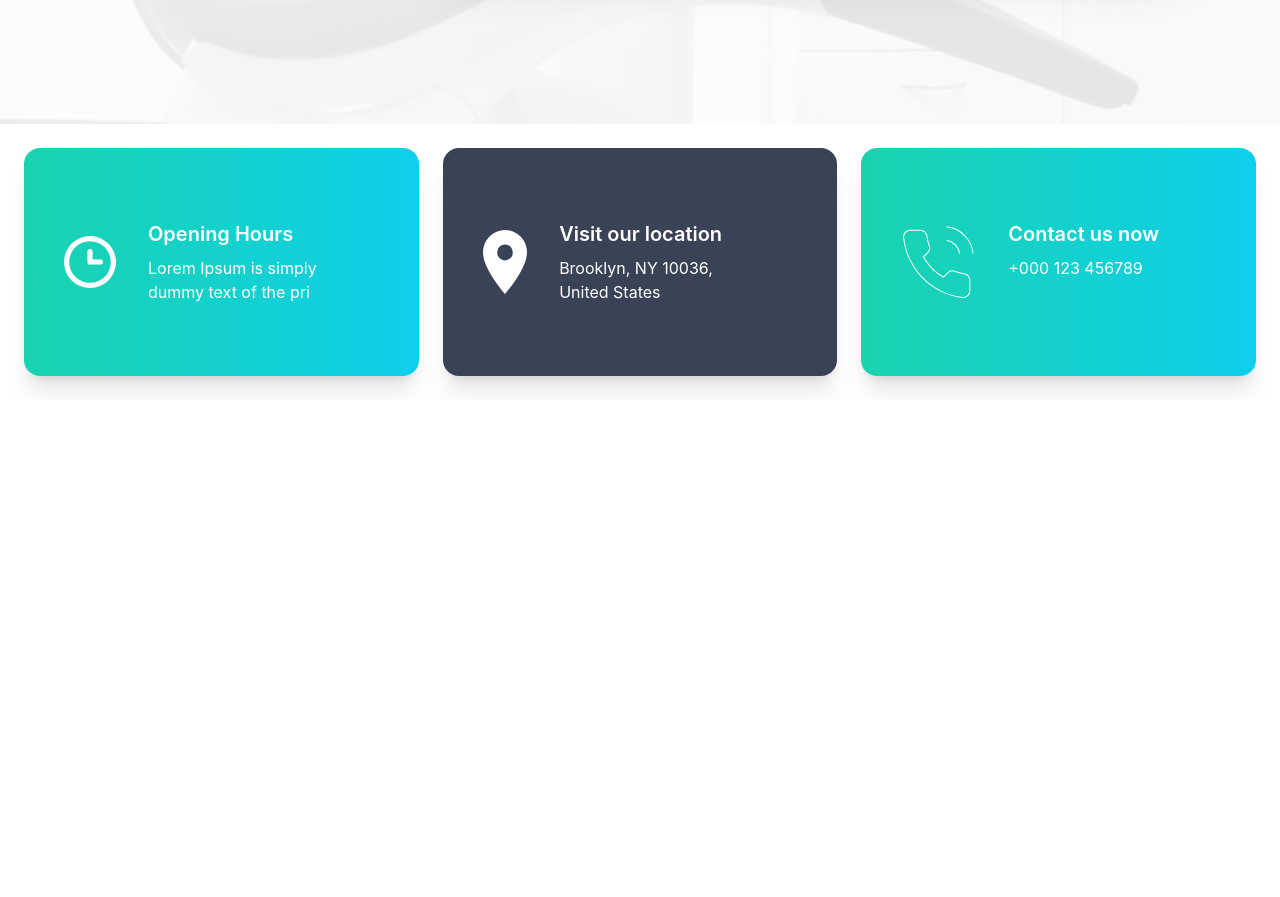
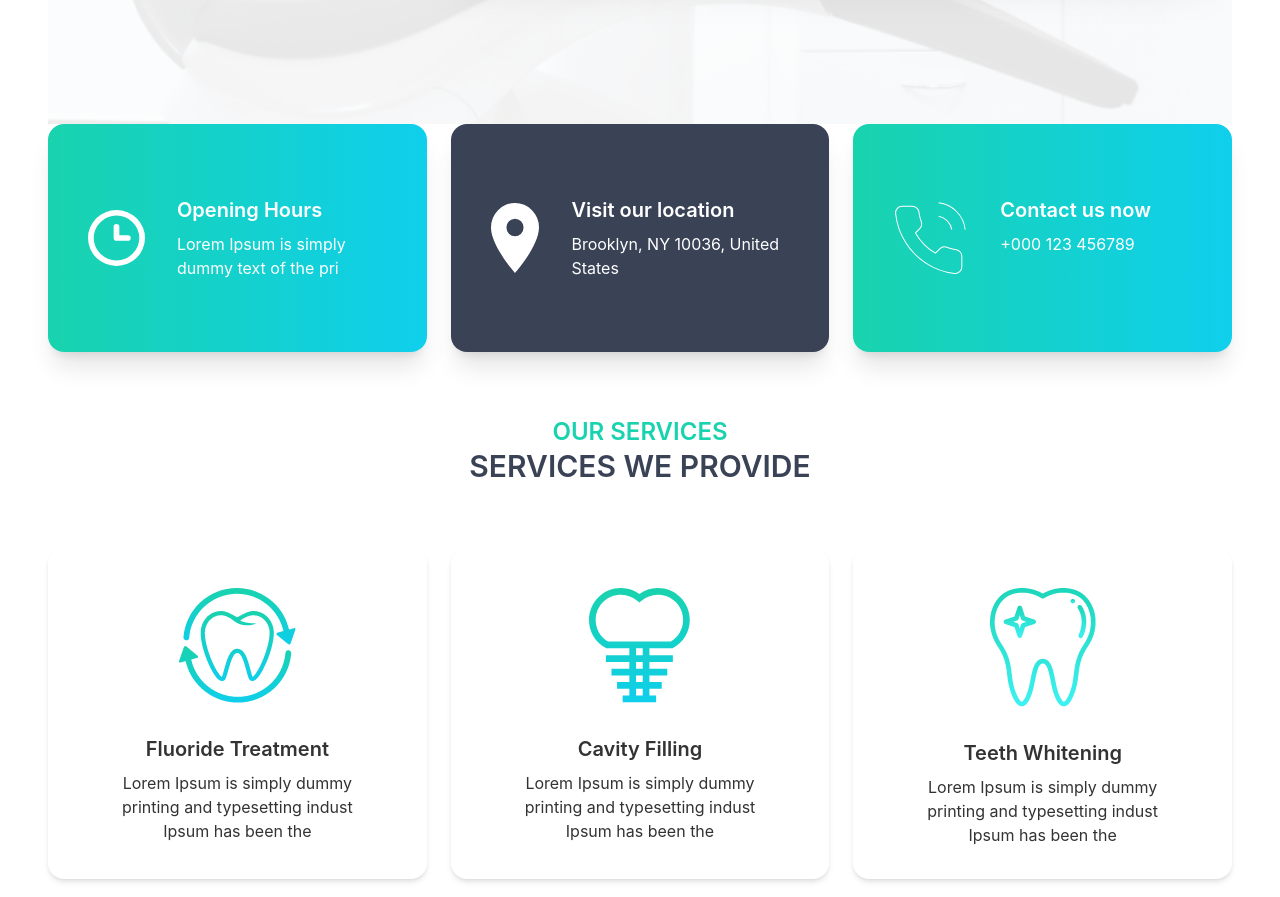
Before and after one commit to emonmorol/doctors-portal, a React (Create React App) app: page / in a window 1280 px wide. Shown: the part 740-1637 px from the top of the page. Before the commit the page ends 1140 px from the top, so only its background shows below. Built offline with nearby package versions, Linux system fonts and the light colour scheme.

Commit message:
service and treatment component created

```diff
--- a/src/Pages/Home/Banner.js
+++ b/src/Pages/Home/Banner.js
@@ -3,15 +3,12 @@ import chair from "../../assets/images/chair.png";
 
 const Banner = () => {
   return (
-    <div
-      className="hero min-h-screen bg-doctor-banner bg-opacity-25"
-      //   style={{ backgroundImage: "url(../../../../assets/images/chair.png)" }}
-    >
-      <div className="hero-content max-w-full lg:p-20 flex-col lg:flex-row-reverse bg-white bg-opacity-90 w-full h-screen">
+    <div className="hero min-h-screen bg-doctor-banner bg-opacity-25">
+      <div className="hero-content max-w-full flex-col lg:flex-row-reverse bg-white bg-opacity-90 w-full h-screen">
         <img
           src={chair}
           alt=""
-          className="lg:max-w-3xl max-w-sm rounded-lg shadow-2xl"
+          className="lg:max-w-3xl max-w-sx rounded-lg shadow-2xl"
         />
         <div className="p-5">
           <h1 className="text-5xl font-bold">Your New Smile Starts Here</h1>
--- a/src/Pages/Home/Home.js
+++ b/src/Pages/Home/Home.js
@@ -1,13 +1,19 @@
 import React from "react";
+import MakeAppointment from "./MakeAppointment";
 import Banner from "./Banner";
 import Info from "./Info";
+import Service from "./Service";
+import Treatment from "./Treatment";
 
 const Home = () => {
   return (
-    <>
+    <div className=" relative px-2 lg:px-12">
       <Banner />
       <Info />
-    </>
+      <Service />
+      <Treatment />
+      <MakeAppointment />
+    </div>
   );
 };
 
--- a/src/Pages/Home/Info.js
+++ b/src/Pages/Home/Info.js
@@ -29,13 +29,10 @@ const Info = () => {
     },
   ];
   return (
-    <div className="grid grid-cols-3 gap-6 p-6">
+    <div className="grid grid-cols-1 md:grid-cols-2 lg:grid-cols-3 gap-6">
       {infos.map((info) => (
         <InfoCard key={info.id} info={info} />
       ))}
-      {/* <InfoCard image={clock} />
-      <InfoCard image={clock} />
-      <InfoCard image={clock} /> */}
     </div>
   );
 };
--- a/src/Pages/Home/InfoCard.js
+++ b/src/Pages/Home/InfoCard.js
@@ -4,13 +4,13 @@ const InfoCard = ({ info }) => {
   const { title, context, image, infoBg } = info;
   return (
     <div
-      class={`card items-center lg:card-side shadow-xl ${infoBg} text-white p-10`}
+      className={`card items-center lg:card-side shadow-xl ${infoBg} text-white py-10`}
     >
-      <figure>
+      <figure className="lg:pl-10">
         <img src={image} alt="Album" />
       </figure>
-      <div class="card-body">
-        <h2 class="card-title">{title}</h2>
+      <div className="card-body">
+        <h2 className="card-title">{title}</h2>
         <p>{context}</p>
       </div>
     </div>
--- /dev/null
+++ b/src/Pages/Home/MakeAppointment.js
@@ -0,0 +1,12 @@
+import React from "react";
+import doctor from "../../assets/images/doctor.png";
+
+const Appointment = () => {
+  return (
+    <div className="h-[70vh] bg-doctor-appointment">
+      <img src={doctor} alt="" />
+    </div>
+  );
+};
+
+export default Appointment;
--- /dev/null
+++ b/src/Pages/Home/Service.js
@@ -0,0 +1,50 @@
+import React from "react";
+import cavity from "../../assets/images/cavity.png";
+import fluoride from "../../assets/images/fluoride.png";
+import whitening from "../../assets/images/whitening.png";
+import ServiceCard from "./ServiceCard";
+
+const Service = () => {
+  const services = [
+    {
+      id: 1,
+      title: "Fluoride Treatment",
+      context:
+        "Lorem Ipsum is simply dummy printing and typesetting indust Ipsum has been the",
+      image: fluoride,
+    },
+    {
+      id: 2,
+      title: "Cavity Filling",
+      context:
+        "Lorem Ipsum is simply dummy printing and typesetting indust Ipsum has been the",
+      image: cavity,
+    },
+    {
+      id: 3,
+      title: "Teeth Whitening",
+      context:
+        "Lorem Ipsum is simply dummy printing and typesetting indust Ipsum has been the",
+      image: whitening,
+    },
+  ];
+  return (
+    <div className="mb-20">
+      <div className="my-16">
+        <h2 className="uppercase font-semibold text-secondary text-center text-2xl">
+          our services
+        </h2>
+        <h2 className="uppercase font-semibold text-accent text-center text-3xl">
+          Services We Provide
+        </h2>
+      </div>
+      <div className="grid grid-cols-1  md:grid-cols-2 lg:grid-cols-3 gap-6">
+        {services.map((service) => (
+          <ServiceCard key={service.id} service={service} />
+        ))}
+      </div>
+    </div>
+  );
+};
+
+export default Service;
--- /dev/null
+++ b/src/Pages/Home/ServiceCard.js
@@ -0,0 +1,18 @@
+import React from "react";
+
+const ServiceCard = ({ service }) => {
+  const { title, context, image } = service;
+  return (
+    <div className="card bg-base-100 shadow-md">
+      <figure className="pt-10 w-full">
+        <img src={image} alt="Shoes" />
+      </figure>
+      <div className="card-body items-center text-center">
+        <h2 className="card-title">{title}</h2>
+        <p className="lg:px-10 text-base">{context}</p>
+      </div>
+    </div>
+  );
+};
+
+export default ServiceCard;
--- /dev/null
+++ b/src/Pages/Home/Treatment.js
@@ -0,0 +1,34 @@
+import React from "react";
+import treatment from "../../assets/images/treatment.png";
+
+const Treatment = () => {
+  return (
+    <div className="hero min-h-screen">
+      <div className="hero-content flex-col lg:flex-row">
+        <img
+          src={treatment}
+          alt=""
+          className="lg:max-w-xl max-w-xs rounded-lg shadow-2xl lg:mr-12"
+        />
+        <div className="lg:pl-12">
+          <h1 className="text-5xl text-accent font-bold">
+            Exceptional Dental Care, on Your Terms
+          </h1>
+          <p className="py-6 text-accent">
+            It is a long established fact that a reader will be distracted by
+            the readable content of a page when looking at its layout. The point
+            of using Lorem Ipsum is that it has a more-or-less normal
+            distribution of letters,as opposed to using 'Content here, content
+            here', making it look like readable English. Many desktop publishing
+            packages and web page
+          </p>
+          <button className="btn btn-secondary font-bold text-white bg-gradient-to-r from-secondary to-primary">
+            Get Started
+          </button>
+        </div>
+      </div>
+    </div>
+  );
+};
+
+export default Treatment;
--- a/src/Pages/Shared/Navbar.js
+++ b/src/Pages/Shared/Navbar.js
@@ -26,7 +26,7 @@ const Navbar = () => {
   );
 
   return (
-    <div className="navbar bg-base-100">
+    <div className="navbar bg-base-100 sticky top-0 z-50 shadow-md">
       <div className="navbar-start">
         <div className="dropdown">
           <label tabIndex="0" className="btn btn-ghost lg:hidden">
--- a/tailwind.config.js
+++ b/tailwind.config.js
@@ -4,6 +4,7 @@ module.exports = {
     extend: {
       backgroundImage: {
         "doctor-banner": "url('/src/assets/images/chair.png')",
+        "doctor-appointment": "url('/src/assets/images/appointment.png')",
       },
     },
   },
```
